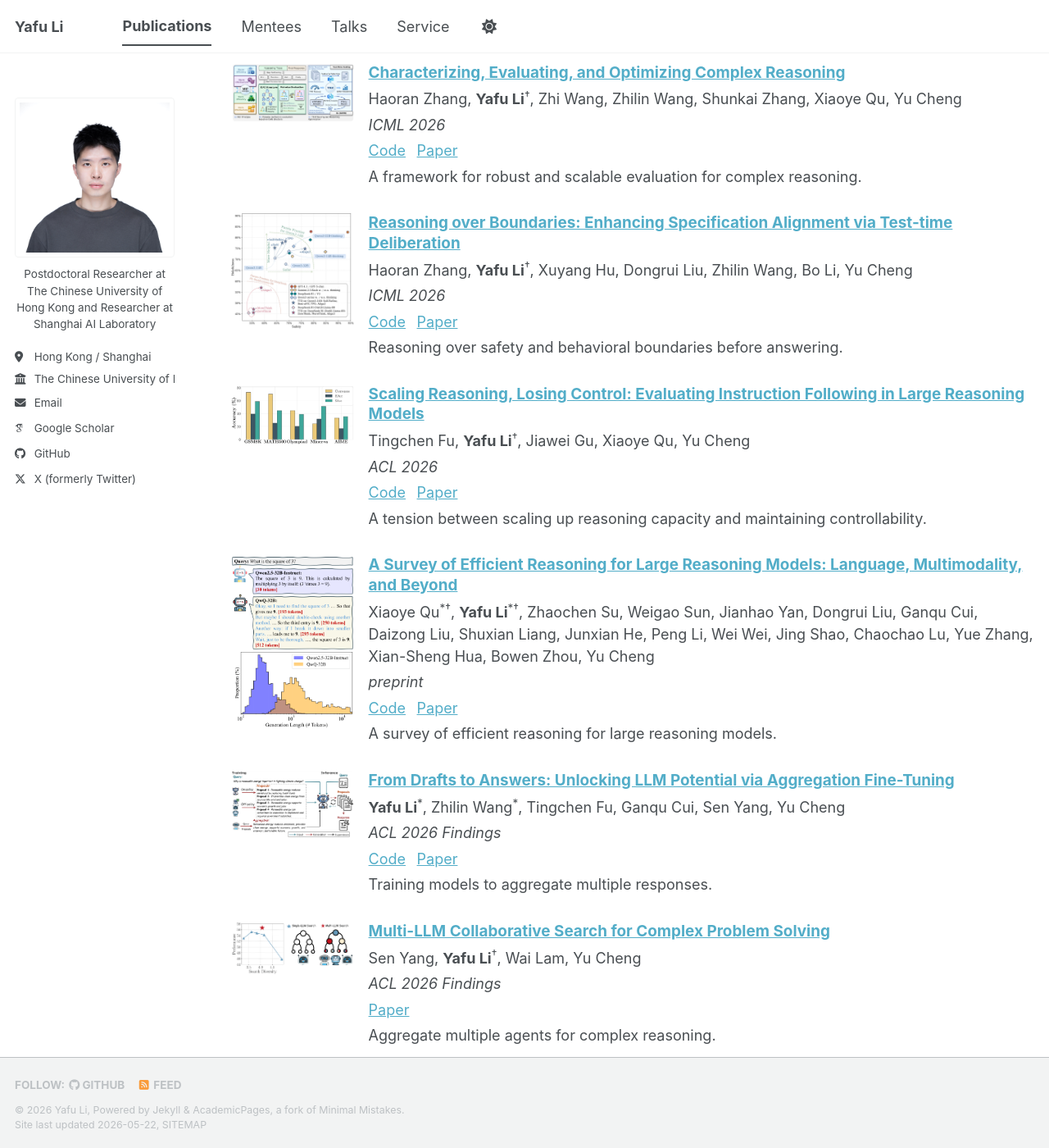
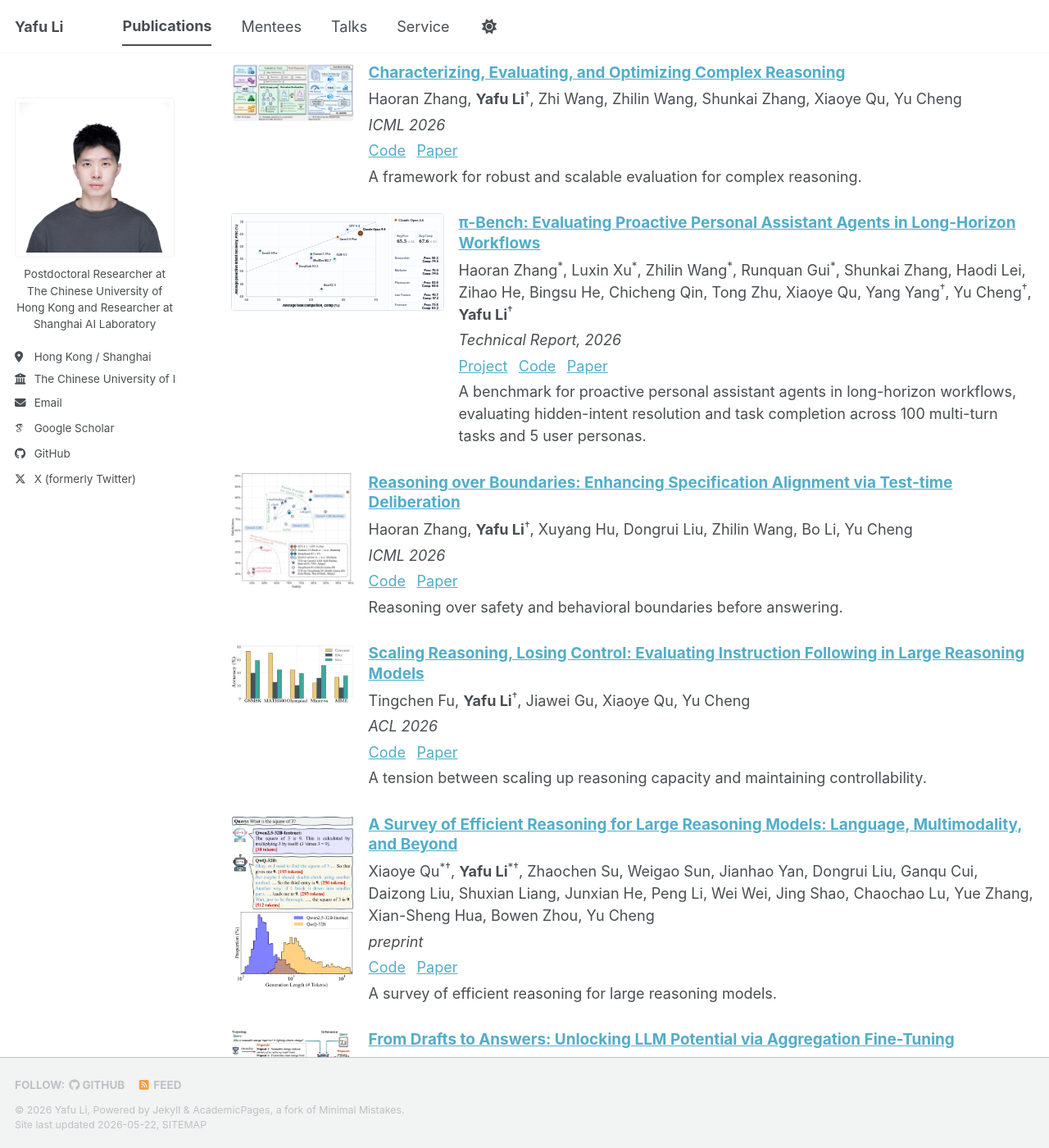
Before and after one commit to yafuly/yafuly.github.io, a Jekyll site: the page built from _pages/publications.html, in a window 1280 px wide and 1400 px high, scrolled down 1538 px. Shown: the whole window at 82% size. Built offline with Jekyll 4.4.1, drawn with Linux system fonts in a browser that asks for light colours; some web fonts are replaced; a script bundle is joined from its source files by our own code; library files that are not in the unit come from our copies.

Commit message:
Move Pi-Bench details to publications

```diff
--- a/_pages/publications.html
+++ b/_pages/publications.html
@@ -12,8 +12,10 @@ author_profile: true
 <style>
   .publication-list { margin-top: 1.5rem; }
   .publication-entry { display: grid; grid-template-columns: 150px 1fr; gap: 1rem; margin: 1.5rem 0; align-items: start; }
+  .publication-entry.wide-thumbnail { grid-template-columns: 260px 1fr; }
   .publication-entry.no-thumbnail { grid-template-columns: 1fr; }
   .publication-entry img { width: 150px; max-width: 100%; border-radius: 4px; }
+  .publication-entry.wide-thumbnail img { width: 260px; border: 1px solid #dbe3ef; }
   .publication-entry h3 { margin: 0 0 .35rem; font-size: 1.05rem; line-height: 1.3; }
   .publication-entry p { margin: .25rem 0; }
   .publication-links a { margin-right: .75rem; }
@@ -103,6 +105,17 @@ author_profile: true
   </div>
 
   <div class="publication-list">
+    <div class="publication-entry wide-thumbnail">
+      <img src="/images/pi-bench-results.svg" alt="Pi-Bench overall results comparing proactive intent recovery and task completion">
+      <div>
+        <h3><a href="https://arxiv.org/abs/2605.14678">&pi;-Bench: Evaluating Proactive Personal Assistant Agents in Long-Horizon Workflows</a></h3>
+        <p>Haoran Zhang<sup>*</sup>, Luxin Xu<sup>*</sup>, Zhilin Wang<sup>*</sup>, Runquan Gui<sup>*</sup>, Shunkai Zhang, Haodi Lei, Zihao He, Bingsu He, Chicheng Qin, Tong Zhu, Xiaoye Qu, Yang Yang<sup>†</sup>, Yu Cheng<sup>†</sup>, <strong>Yafu Li</strong><sup>†</sup></p>
+        <p><em>Technical Report, 2026</em></p>
+        <p class="publication-links"><a href="https://simplified-reasoning.github.io/Pi-Bench">Project</a><a href="https://github.com/Simplified-Reasoning/Pi-Bench">Code</a><a href="https://arxiv.org/abs/2605.14678">Paper</a></p>
+        <p>A benchmark for proactive personal assistant agents in long-horizon workflows, evaluating hidden-intent resolution and task completion across 100 multi-turn tasks and 5 user personas.</p>
+      </div>
+    </div>
+
     <div class="publication-entry">
       <img src="/images/specbench.jpg" alt="Specification alignment thumbnail">
       <div>
```
Also changed, not shown: _pages/about.md (+2 -33 lines).
